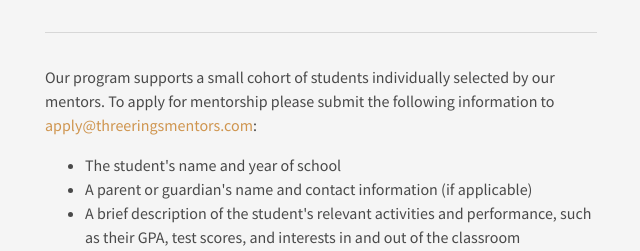
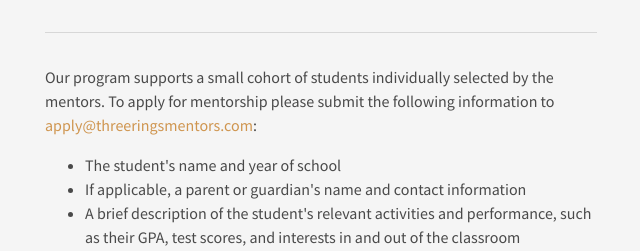
Before and after one commit to philliphuang/three-rings, a React (Create React App) app in the folder landing/: page / in a window 1280 px wide. Shown: the part 361-612 px from the top of the page, without its empty margins (319-959 px from the left). Built offline with nearby package versions, Linux system fonts and the light colour scheme; a web font is replaced by a local one.

Commit message:
Copy changes

```diff
--- a/landing/src/App.js
+++ b/landing/src/App.js
@@ -81,11 +81,11 @@ function App(props) {
                 </Typography>
                 <Divider sx={{my:4}}/>
                 <Typography paragraph>
-                  我们的计划支持由我们的导师单独选择的一小部分学生。 申请导师，请提交以下信息至 <Link underline="hover">apply@threeringsmentors.com</Link>:
+                  我们的计划仅针对导师们精心挑选的一部分同学。 申请导师，请提交以下信息至 <Link underline="hover">apply@threeringsmentors.com</Link>:
                 </Typography>
                 <ul>
                   <li>学生姓名和就读年份</li>
-                  <li>父母或监护人的姓名和联系信息</li>
+                  <li>如有必要, 父母或监护人的姓名和联系信息</li>
                   <li>简要描述学生的相关活动和表现，例如他们的 GPA、考试分数以及课堂内外的兴趣</li>
                   <li>学生目标的简要描述、包括他们的目标大学、预期专业和其他人生抱负</li>
                 </ul>
@@ -105,12 +105,12 @@ function App(props) {
                 </Typography>
                 <Divider sx={{my:4}}/>
                 <Typography paragraph>
-                  Our program supports a small cohort of students individually selected by our mentors.
+                  Our program supports a small cohort of students individually selected by the mentors.
                   To apply for mentorship please submit the following information to <Link underline="hover">apply@threeringsmentors.com</Link>:
                 </Typography>
                 <ul>
                   <li>The student's name and year of school</li>
-                  <li>A parent or guardian's name and contact information (if applicable)</li>
+                  <li>If applicable, a parent or guardian's name and contact information</li>
                   <li>A brief description of the student's relevant activities and performance, such as their GPA, test scores, and interests in and out of the classroom</li>
                   <li>A brief description of the student's goals, including their target colleges, anticipated majors, and other life ambitions</li>
                 </ul>
```
